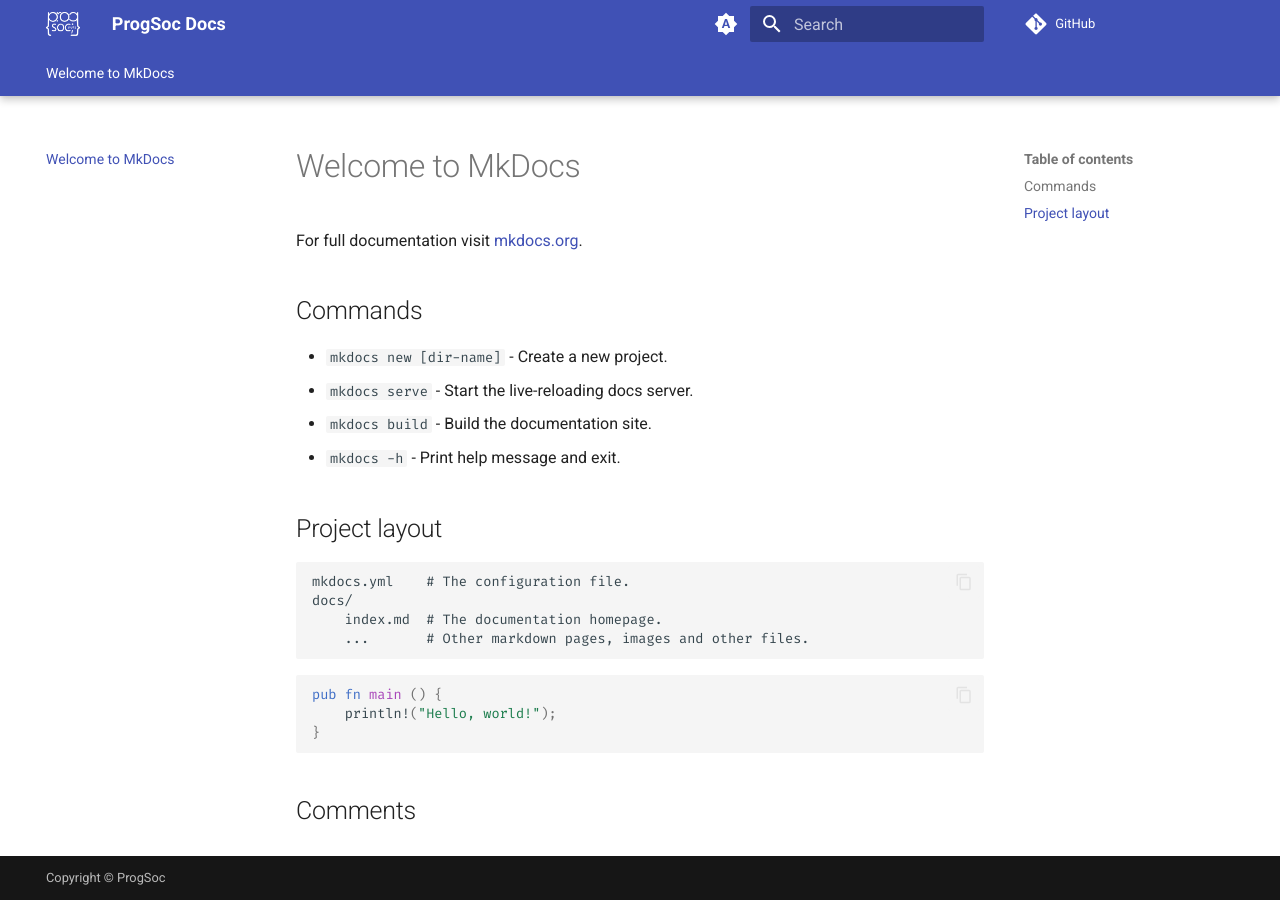
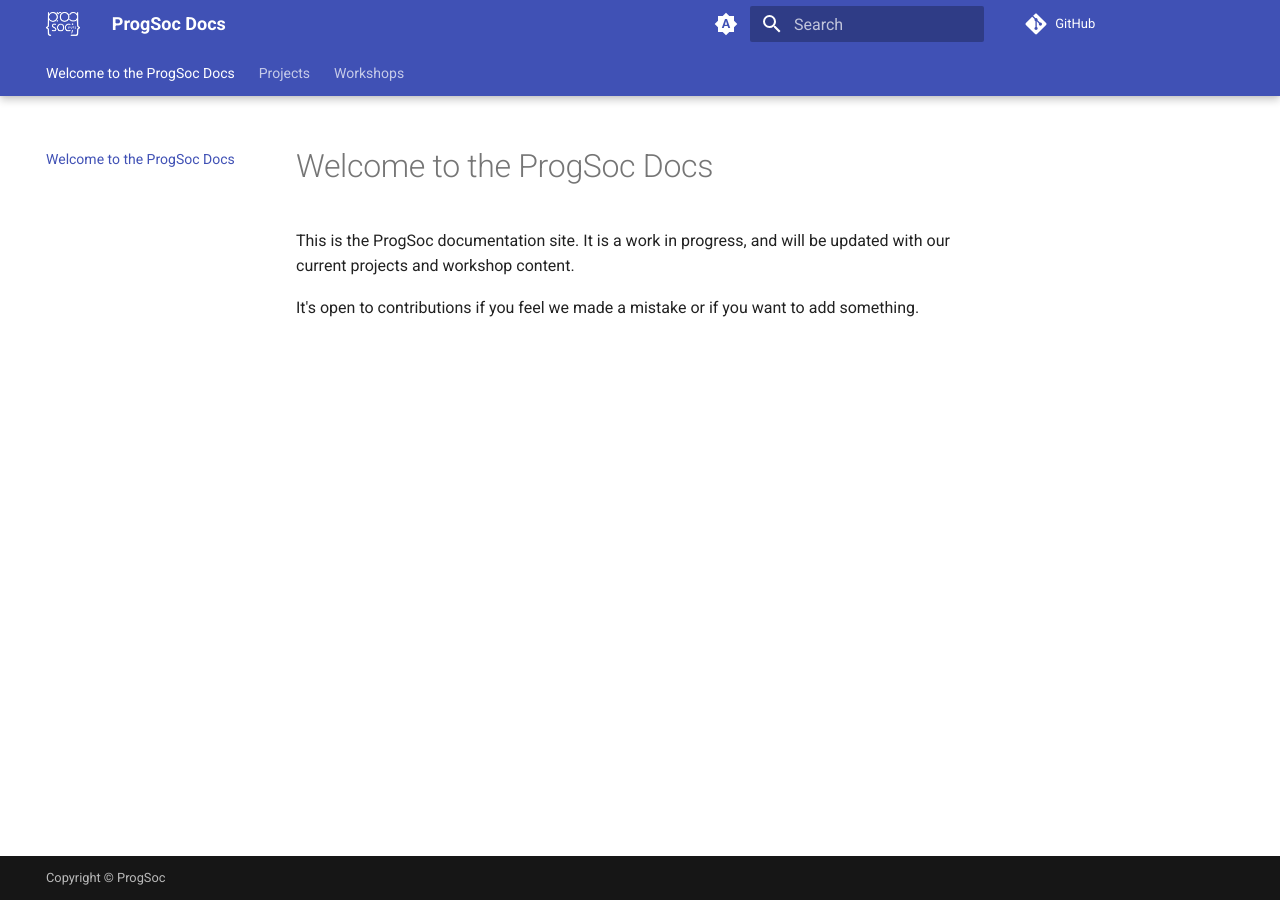
Before and after one commit to ProgSoc/Docs, an MkDocs documentation site: the page built from docs/index.md, in a window 1280 px wide. Built offline with MkDocs 1.6.1 and Material for MkDocs 9.7.7, drawn with Linux system fonts in a browser that asks for light colours; comment, search, counter and statistics services are not loaded.

Commit message:
workshops and projects

````diff
--- a/docs/index.md
+++ b/docs/index.md
@@ -1,27 +1,9 @@
 ---
-comments: true
+comments: false
 ---
 
-# Welcome to MkDocs
+# Welcome to the ProgSoc Docs
 
-For full documentation visit [mkdocs.org](https://www.mkdocs.org).
+This is the ProgSoc documentation site. It is a work in progress, and will be updated with our current projects and workshop content.
 
-## Commands
-
-* `mkdocs new [dir-name]` - Create a new project.
-* `mkdocs serve` - Start the live-reloading docs server.
-* `mkdocs build` - Build the documentation site.
-* `mkdocs -h` - Print help message and exit.
-
-## Project layout
-
-    mkdocs.yml    # The configuration file.
-    docs/
-        index.md  # The documentation homepage.
-        ...       # Other markdown pages, images and other files.
-
-```rs
-pub fn main () {
-    println!("Hello, world!");
-}
-```
+It's open to contributions if you feel we made a mistake or if you want to add something.
````
Also changed, not shown: docs/projects/index.md (added, +5 -0 lines), docs/workshops/index.md (added, +3 -0 lines).
